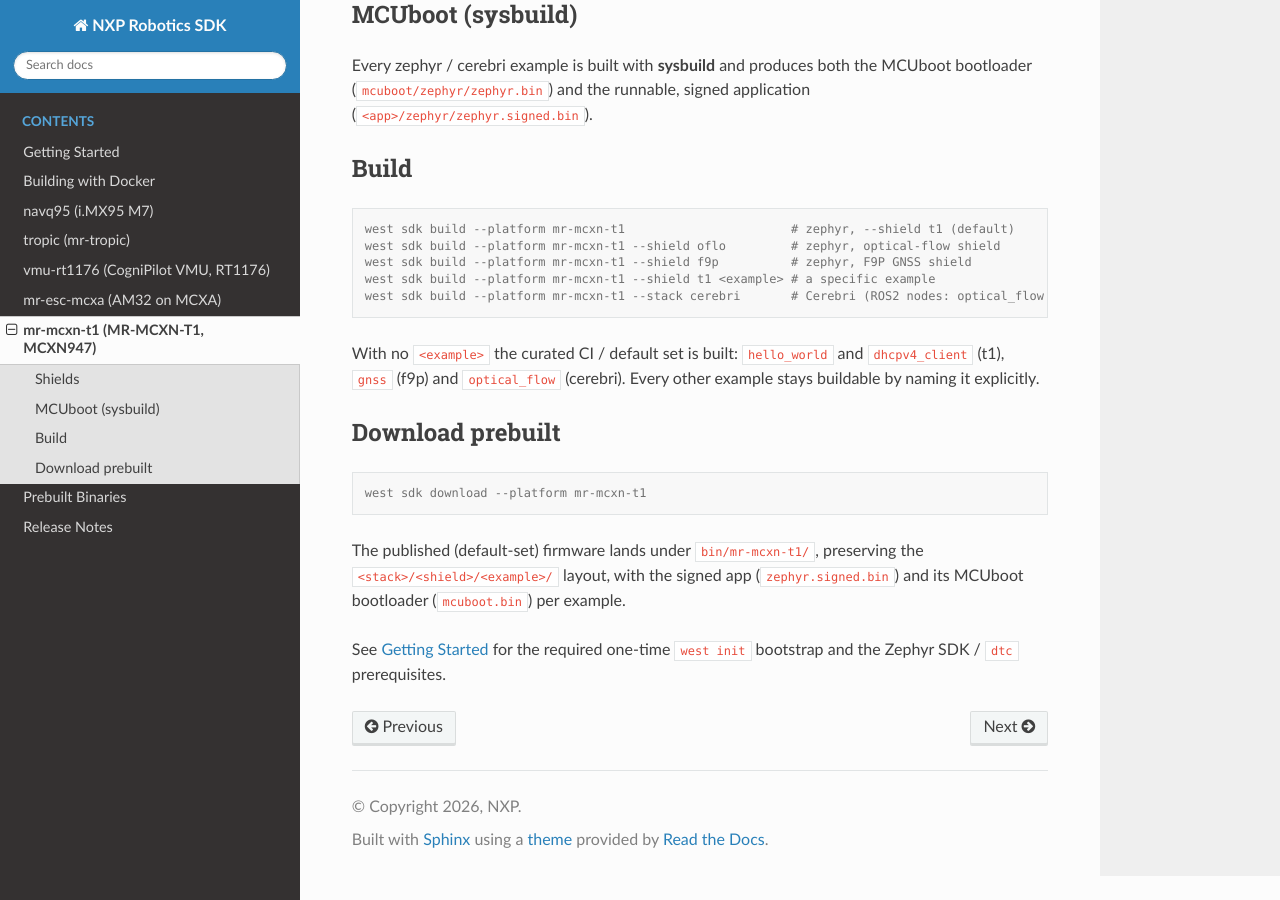
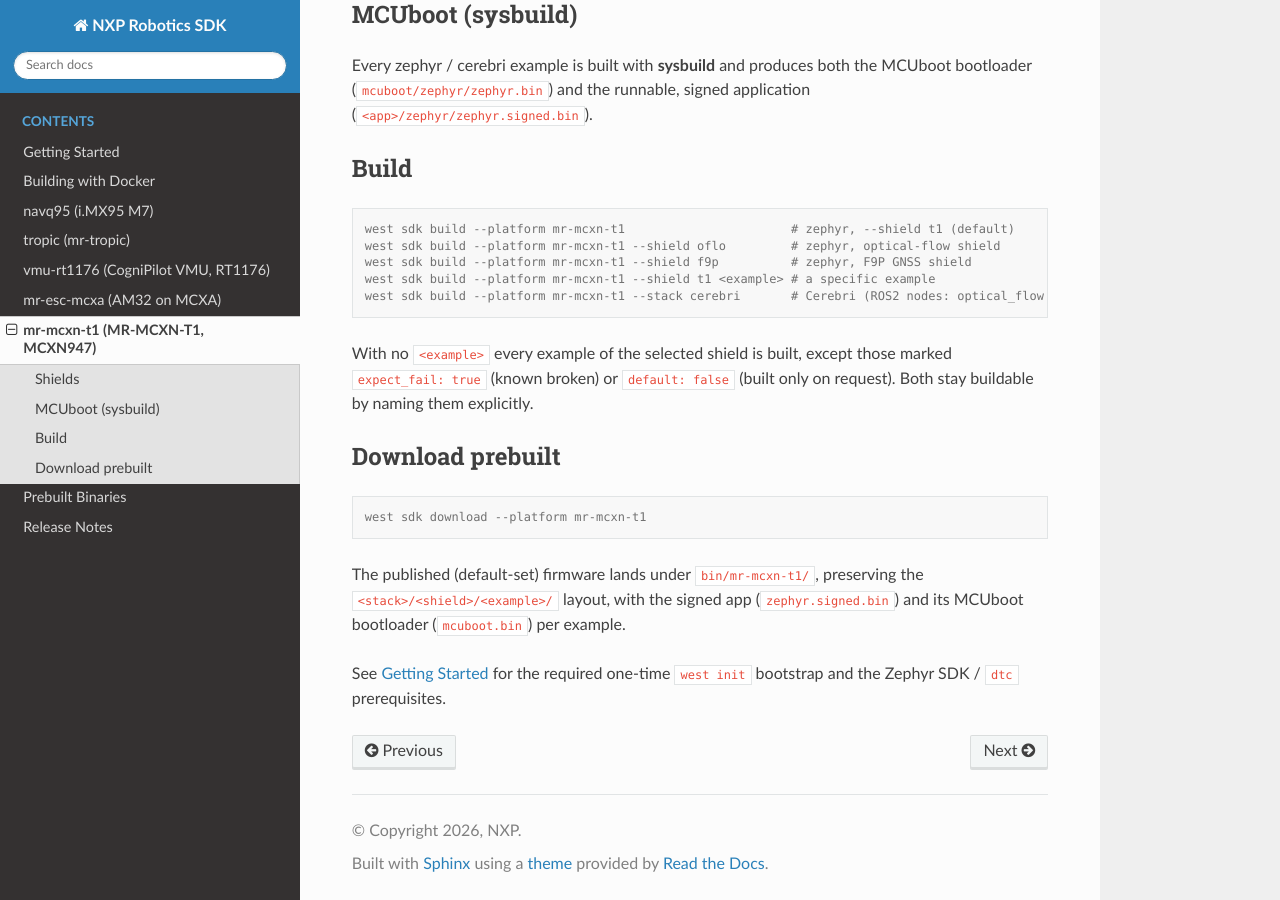
Before and after one commit to NXP-Robotics/robotics-sdk, a Sphinx documentation site: the page built from docs/boards/mr-mcxn-t1.rst, in a window 1280 px wide and 900 px high, scrolled down 634 px. Built offline with Sphinx 7.4.7 and the Read the Docs theme 3.1.0, drawn with Linux system fonts in a browser that asks for light colours.

Commit message:
platforms: sdk: build Zephyr examples by default unless opted out
Zephyr examples and Cerebri apps were only built when explicitly flagged
with default: true. Every entry in every platform carried that flag, so
the flag carried no information -- while a newly added example was
silently left out of the build until someone remembered to opt it in.

Invert the semantics: an entry is built unless it opts out. This removes
19 redundant flags and makes forgetting a flag fail safe (an example is
built) rather than fail silent (it is ignored).

Two opt-outs remain, with distinct meanings:

  default: false    - works, but is not part of the default set
  expect_fail: true - known broken, never built automatically

expect_fail was previously only honoured by --build-all, not by the
default set, since nothing relied on it there: a broken example simply
had no default flag. With the inversion an unflagged entry is built,
so the bare build path has to honour expect_fail as well, otherwise
marking something broken would no longer keep it out of the build.

The set of targets built is unchanged for every platform except
mr-mcxn-t1, where the t1 and oflo examples that were defined but
never opted in are now built. 6dof_fifo_stream stays out: it resolves
its device through DT_ALIAS(stream0), which neither the board nor the
optical-flow shield defines, so it is marked expect_fail.

Signed-off-by: Alex Porosanu <alexandru.porosanu@nxp.com>

```diff
--- a/docs/boards/mr-mcxn-t1.rst
+++ b/docs/boards/mr-mcxn-t1.rst
@@ -42,10 +42,9 @@ Build
    west sdk build --platform mr-mcxn-t1 --shield t1 <example> # a specific example
    west sdk build --platform mr-mcxn-t1 --stack cerebri       # Cerebri (ROS2 nodes: optical_flow and gnss)
 
-With no ``<example>`` the curated CI / default set is built:
-``hello_world`` and ``dhcpv4_client`` (t1), ``gnss`` (f9p) and
-``optical_flow`` (cerebri). Every other example stays buildable by naming it
-explicitly.
+With no ``<example>`` every example of the selected shield is built, except
+those marked ``expect_fail: true`` (known broken) or ``default: false`` (built
+only on request). Both stay buildable by naming them explicitly.
 
 Download prebuilt
 -----------------
```
Also changed, not shown: 3 other files.
